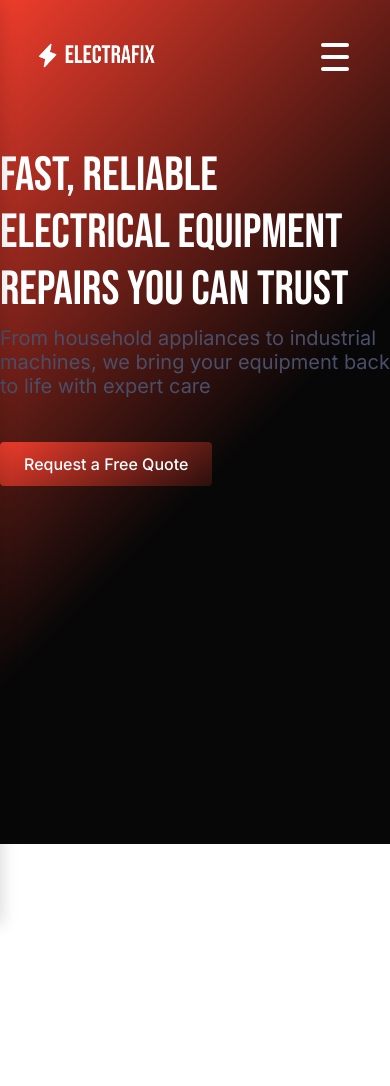
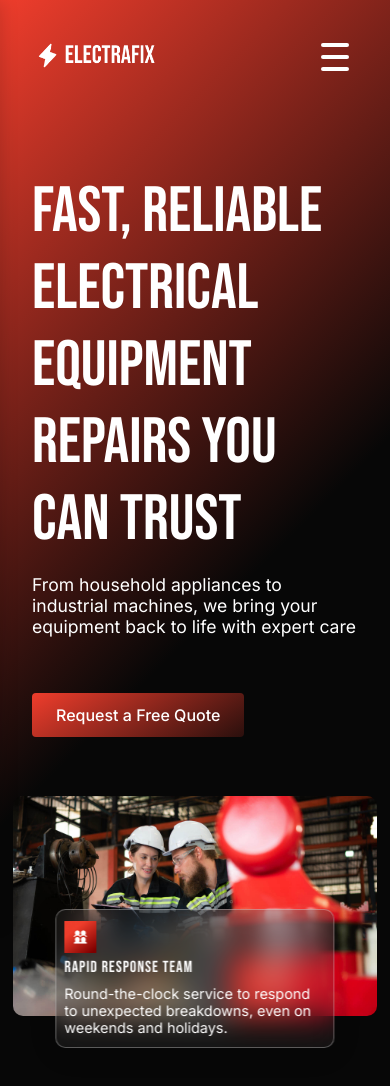
Before and after one commit to rashidalmel/ElectraFix-NextJS-, a Next.js app: page /about in a window 390 px wide. Before the commit the page ends 844 px from the top, so only its background shows below. Built offline with nearby package versions, Linux system fonts and the light colour scheme.

Commit message:
Refactor About header: replace CSS with module, add image

```diff
--- a/app/about/page.tsx
+++ b/app/about/page.tsx
@@ -1,10 +1,29 @@
 import HeaderAbout from '../components/aboutcomponent/headerabout';
-import '../styles/aboutcss/headerabout.css';
+import Image from 'next/image';
+import styles from '../styles/aboutcss/headerabout.module.css';
 
 export default function AboutPage() {
   return (
-    <div>
-      <HeaderAbout />
+    <div className={styles.aboutContainer}>
+      <div className={styles.aboutContent}>
+        <HeaderAbout />
+      </div>
+      <div className={styles.aboutImageWrapper}>
+        <Image
+          src="/both-of-engineers-installing-a-small-robotic-arm-i-2025-01-09-01-19-19-utc.jpg"
+          alt="Both of Engineers"
+          width={600}
+          height={600}
+          className={styles.aboutImage}
+        />
+        <div className={styles.glassCard}>
+          <img src="/Broom-5.png" alt="Broom Icon" className={styles.glassCardIcon} />
+          <div className={styles.glassCardTitle}>Rapid Response Team</div>
+          <div className={styles.glassCardSubtitle}>
+            Round-the-clock service to respond to unexpected breakdowns, even on weekends and holidays.
+          </div>
+        </div>
+      </div>
     </div>
   );
 }
--- a/app/components/aboutcomponent/headerabout.tsx
+++ b/app/components/aboutcomponent/headerabout.tsx
@@ -1,12 +1,12 @@
 import React from "react";
-import '../../styles/aboutcss/headerabout.css';
+import styles from '../../styles/aboutcss/headerabout.module.css';
 import Link from 'next/link';
 
 const HeaderAbout = () => (
-  <div className="header-about">
-    <h1 className="header-about-title">Fast, Reliable Electrical Equipment Repairs You Can Trust</h1>
-    <p className="header-about-subtitle">From household appliances to industrial machines, we bring your equipment back to life with expert care</p>
-    <Link href="/contact" className="nav-link header-about-btn">Request a Free Quote</Link>
+  <div className={styles.headerAbout}>
+    <h1 className={styles.headerAboutTitle}>Fast, Reliable Electrical Equipment Repairs You Can Trust</h1>
+    <p className={styles.headerAboutSubtitle}>From household appliances to industrial machines, we bring your equipment back to life with expert care</p>
+    <Link href="/contact" className={`nav-link ${styles.headerAboutBtn}`}>Request a Free Quote</Link>
   </div>
 );
 
--- a/app/styles/aboutcss/headerabout.css
+++ /dev/null
@@ -1,36 +0,0 @@
-@import url('https://fonts.googleapis.com/css2?family=Inter:wght@400;700&display=swap');
-
-.header-about-title {
-  font-size: 3rem;
-  font-weight: 400;
-  color: #ffffff;
-  margin-bottom: 0.5rem;
-  font-family: 'Bebas Neue', sans-serif;
-}
-
-.header-about-subtitle {
-  font-size: 1.25rem;
-  color: #4a4e69;
-  margin-top: 0;
-  font-family: 'Inter', sans-serif;
-}
-
-.header-about-btn {
-  background: linear-gradient(148deg, #ef3d2c 0%, #070707 118%);
-  color: white;
-  padding: 0.75rem 1.5rem;
-  text-decoration: none;
-  font-weight: 500;
-  transition: background-color 0.2s ease;
-  border: none;
-  font-size: 1rem;
-  font-family: 'Inter', sans-serif;
-  margin-top: 1.5rem;
-  display: inline-block;
-  border-radius: 4px;
-}
-
-.header-about-btn:hover {
-  color: #ff4444;
-  background: #fff;
-}
--- /dev/null
+++ b/app/styles/aboutcss/headerabout.module.css
@@ -0,0 +1,167 @@
+@import url('https://fonts.googleapis.com/css2?family=Inter:wght@400;700&display=swap');
+@import url('https://fonts.googleapis.com/css2?family=Bebas+Neue:wght@400;700&display=swap');
+
+.aboutContainer {
+  margin: 0 auto;
+  max-width: 1200px;
+  padding: 0 2rem;
+  margin-top: 2rem;
+  display: flex;
+  align-items: center;
+  justify-content: center;
+  gap: 5rem;
+}
+
+.aboutContent {
+  flex: 1;
+}
+
+.aboutImageWrapper {
+  flex: 0 0 300px;
+  display: flex;
+  justify-content: center;
+  align-items: center;
+  position: relative;
+}
+
+.aboutImage {
+  width: 600px;
+  height: 600px;
+  object-fit: cover;
+}
+
+.headerAboutTitle {
+  font-size: 4rem;
+  font-weight: 400;
+  color: #ffffff;
+  margin-bottom: 1rem;
+  font-family: 'Bebas Neue', sans-serif;
+}
+
+.headerAboutSubtitle {
+  font-size: 1.1rem;
+  color: #fff;
+  margin-top: 0;
+  margin-bottom: 2rem;
+  font-family: 'Inter', sans-serif;
+}
+
+.headerAboutBtn {
+  background: linear-gradient(148deg, #ef3d2c 0%, #070707 118%);
+  color: white;
+  padding: 0.75rem 1.5rem;
+  text-decoration: none;
+  font-weight: 500;
+  transition: background-color 0.2s ease;
+  border: none;
+  font-size: 1rem;
+  font-family: 'Inter', sans-serif;
+  margin-top: 1.5rem;
+  display: inline-block;
+  border-radius: 4px;
+}
+
+.headerAboutBtn:hover {
+  color: #ff4444;
+  background: #fff;
+}
+
+.glassCard {
+  position: absolute;
+  bottom: 2rem;
+  left: 2rem;
+  transform: none;
+  width: 260px;
+  padding: 1.5rem 1.2rem;
+  background: rgba(73, 73, 73, 0.2);
+  box-shadow: 0 4px 30px rgba(0, 0, 0, 0.1);
+  backdrop-filter: blur(15.2px);
+  -webkit-backdrop-filter: blur(12.2px);
+  border: 1px solid rgba(255, 255, 255, 0.3);
+  display: flex;
+  flex-direction: column;
+  align-items: flex-start;
+  z-index: 2;
+}
+
+.glassCardTitle {
+  font-family: 'Bebas Neue', sans-serif;
+  font-size: 1.5rem;
+  color: #ffffff;
+  margin-bottom: 0.5rem;
+  letter-spacing: 1px;
+  text-align: left;
+}
+
+.glassCardSubtitle {
+  font-family: 'Inter', sans-serif;
+  font-size: 1rem;
+  color: #ffffff;
+  text-align: left;
+}
+
+.glassCardIcon {
+  width: 48px;
+  height: 48px;
+  margin-bottom: 0.7rem;
+  margin-left: 0;
+}
+
+@media (max-width: 1024px) {
+  .aboutContainer {
+    flex-direction: column;
+    gap: 2.5rem;
+    align-items: stretch;
+  }
+  .aboutImageWrapper {
+    justify-content: center;
+    margin-bottom: 2rem;
+  }
+  .aboutImage {
+    width: 90vw;
+    max-width: 400px;
+    height: 400px;
+  }
+  .glassCard {
+    left: 50%;
+    bottom: 1.5rem;
+    transform: translateX(-50%);
+    width: 80vw;
+    max-width: 220px;
+    padding: 1.2rem 1rem;
+  }
+}
+
+@media (max-width: 600px) {
+  .aboutContainer {
+    gap: 1.2rem;
+    margin-top: 1rem;
+    padding: 0 2rem;
+  }
+  .aboutImage {
+    width: 100vw;
+    max-width: 95vw;
+    height: 220px;
+    border-radius: 10px;
+  }
+  .glassCard {
+    width: 95vw;
+    max-width: 67vw;
+    left: 50%;
+    bottom: 0.5rem;
+    transform: translateX(-50%);
+    padding: 0.7rem 0.5rem;
+    border-radius: 10px;
+  }
+  .glassCardTitle {
+    font-size: 1rem;
+  }
+  .glassCardSubtitle {
+    font-size: 0.9rem;
+  }
+  .glassCardIcon {
+    width: 32px;
+    height: 32px;
+    margin-bottom: 0.3rem;
+  }
+}
```
Also changed, not shown: public/Broom-5.png (added).
